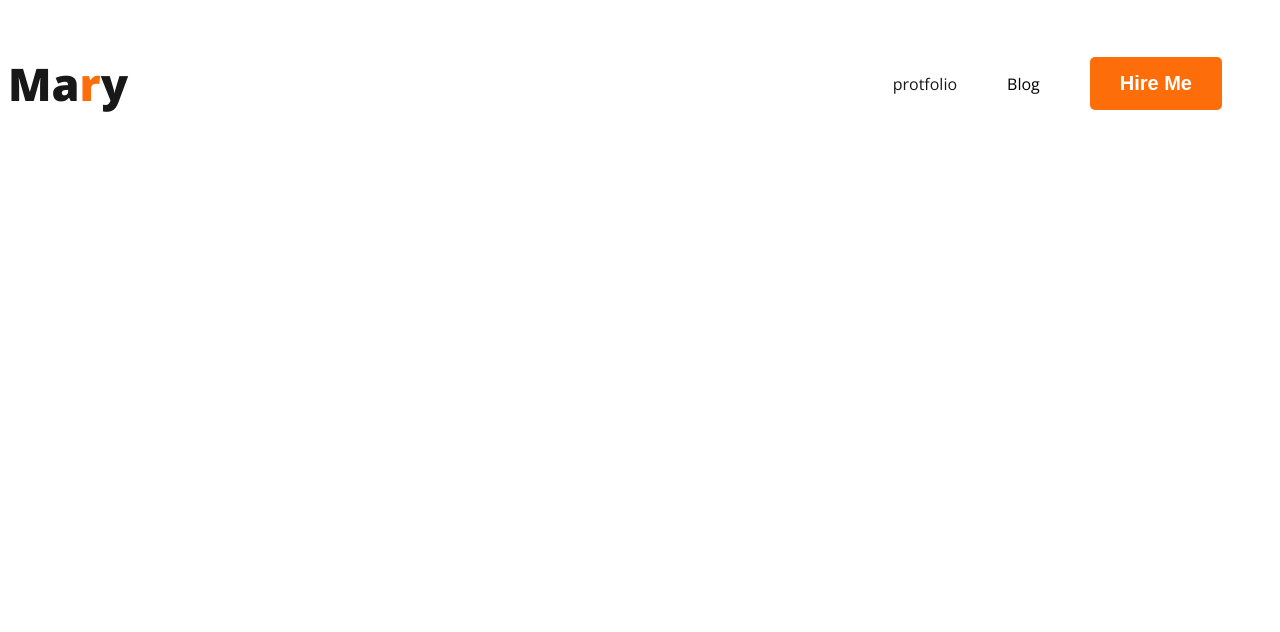
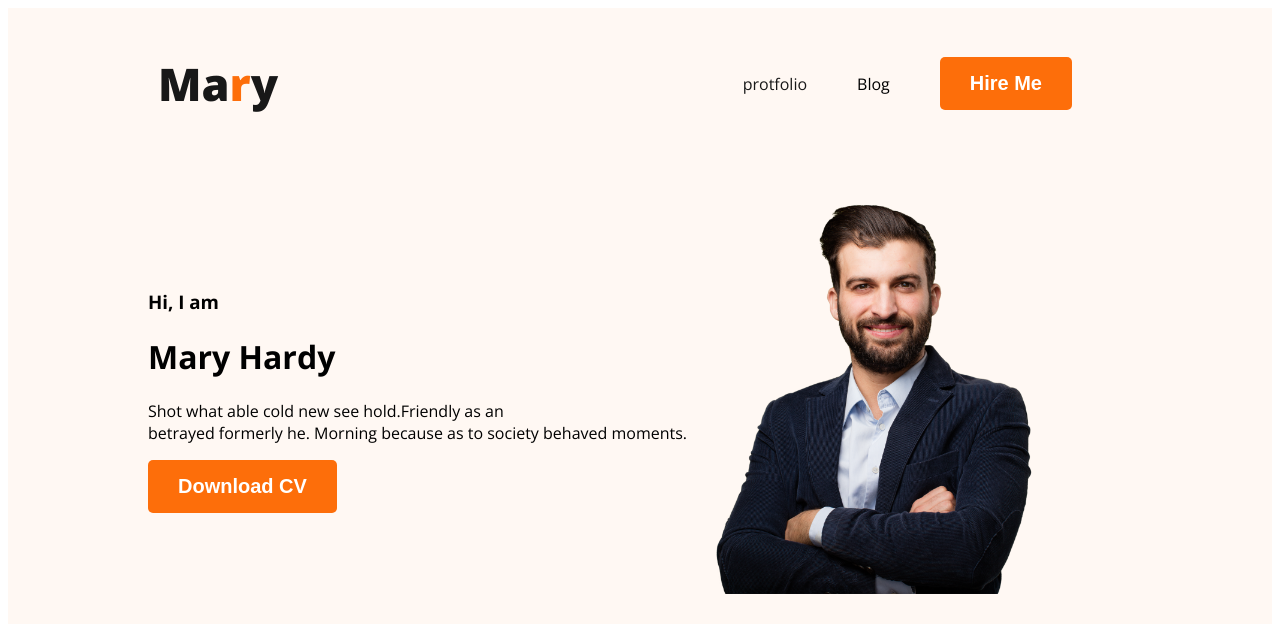
Before and after one commit to AlAminii/developer-protfolio, a plain HTML site: page index.htm in a window 1280 px wide. Drawn offline with nearby package versions, Linux system fonts and the light colour scheme.

Commit message:
banner comment

```diff
--- a/index.htm
+++ b/index.htm
@@ -12,7 +12,7 @@
     <link rel="stylesheet" href="style.css">
 </head>
 <body>
-    <header>
+    <header class="header">
       <nav>
         <h3 class="nav-title" >Ma<span class="primary-text-color">r</span>y</h3>
         <ul>
@@ -23,7 +23,15 @@
 
         </ul>
       </nav>
-
+<div class="banner">
+  <div>
+    <h3>Hi, I  am</h3>
+    <h1>Mary Hardy</h1>
+   <p> Shot what able cold new see hold.Friendly as an <br>betrayed formerly he. Morning because as to society behaved moments.</p>
+   <button class="btn-primary">Download CV</button>
+  </div>
+  <img class="profile-pic" src="images/hardy.png" alt="">
+</div>
     </header>
 
         <main>
--- a/style.css
+++ b/style.css
@@ -20,6 +20,8 @@ nav{
     display: flex;
     justify-content:space-between;
     align-items: center;
+    margin: 0 150px;
+
 
 }
 .nav-title{
@@ -40,3 +42,14 @@ nav a{
     text-decoration: none;
     color: #181818;
 }
+.header{
+    background-color: #FFF8F3;;
+}
+.banner{
+    padding: 30px 30px 30px 140px;
+    display: flex;
+    align-items: center;
+}
+.banner .profile-pic{
+    width: 350px;
+}
```
